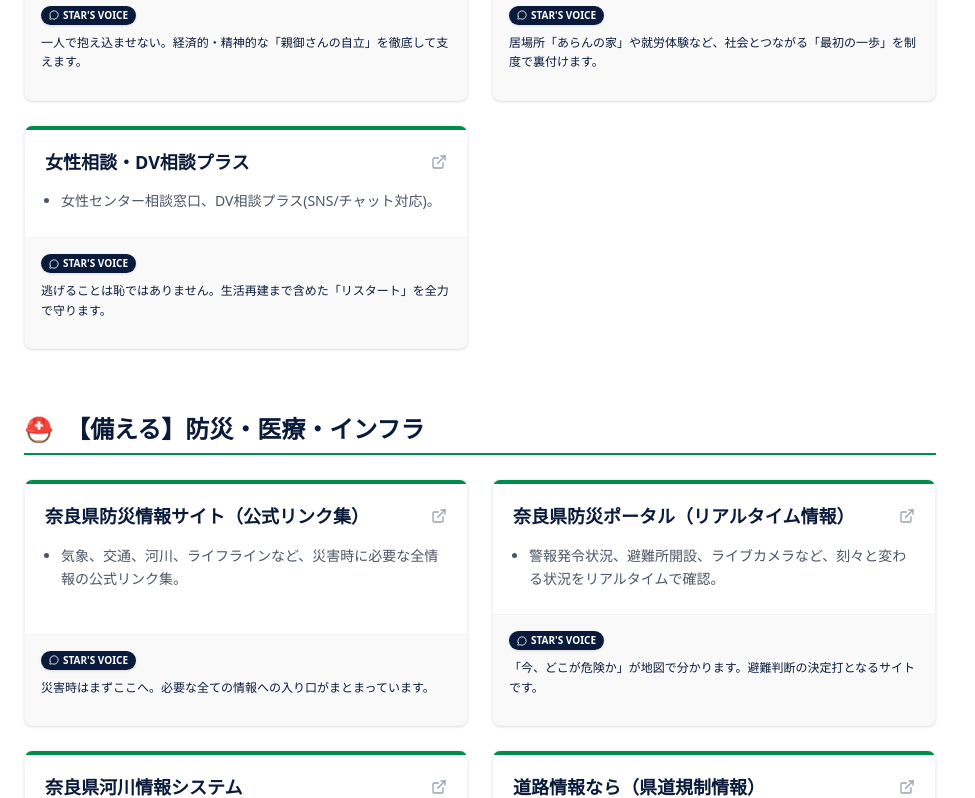
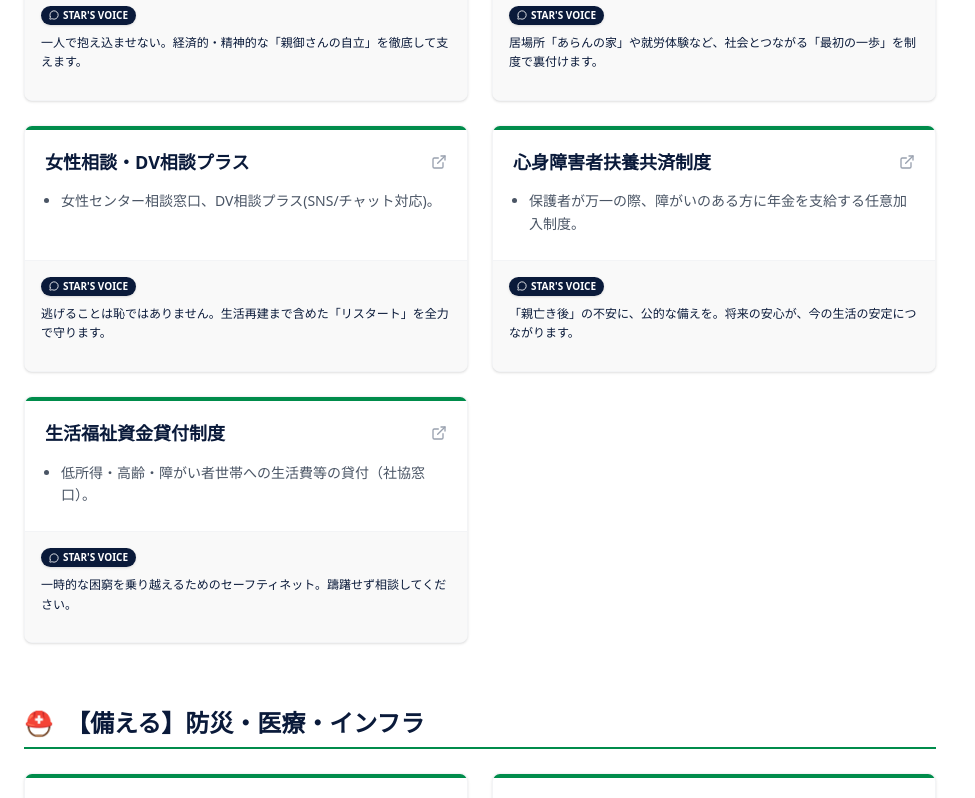
Before and after one commit to tkaminobiz-art/daichihoshikawa-git, a Next.js app: page /support in a window 1280 px wide. Shown: the part 1660-2458 px from the top of the page, without its empty margins (0-975 px from the left). Built offline with nearby package versions, Linux system fonts and the light colour scheme.

Commit message:
Update Support Portal: Add 14 new support links (Subsidies & Grants)

```diff
--- a/data/supportData.ts
+++ b/data/supportData.ts
@@ -68,6 +68,20 @@ export const supportData: SupportCategory[] = [
                 comment: "逃げることは恥ではありません。生活再建まで含めた「リスタート」を全力で守ります。",
                 tags: ['emergency', 'parent']
             },
+            {
+                title: "心身障害者扶養共済制度",
+                url: "https://www.pref.nara.jp/dd.aspx?menuid=1273",
+                description: "保護者が万一の際、障がいのある方に年金を支給する任意加入制度。",
+                comment: "「親亡き後」の不安に、公的な備えを。将来の安心が、今の生活の安定につながります。",
+                tags: ['parent', 'senior']
+            },
+            {
+                title: "生活福祉資金貸付制度",
+                url: "https://www.pref.nara.jp/1270.htm",
+                description: "低所得・高齢・障がい者世帯への生活費等の貸付（社協窓口）。",
+                comment: "一時的な困窮を乗り越えるためのセーフティネット。躊躇せず相談してください。",
+                tags: ['senior', 'parent']
+            },
         ],
     },
     {
@@ -112,6 +126,34 @@ export const supportData: SupportCategory[] = [
                 tags: ['emergency', 'parent', 'student', 'senior']
             },
             {
+                title: "がんネットなら（奈良県がん情報提供ポータル）",
+                url: "http://www3.pref.nara.jp/gannet/",
+                description: "がん検診、相談窓口、患者サロンなど、県内のがん医療情報を網羅。",
+                comment: "2人に1人ががんになる時代。正しい知識と早期発見が、あなたと家族の命を守ります。",
+                tags: ['senior', 'parent']
+            },
+            {
+                title: "指定難病医療費助成制度",
+                url: "https://www.pref.nara.jp/dd.aspx?menuid=11607",
+                description: "指定難病の治療にかかる医療費助成。自己負担上限管理など。",
+                comment: "長期の療養には経済的な支えが不可欠です。制度を正しく使い、治療に専念できる環境を。",
+                tags: ['senior', 'parent']
+            },
+            {
+                title: "小児慢性特定疾病医療費助成制度",
+                url: "https://www.pref.nara.jp/dd.aspx?menuid=11607",
+                description: "18歳未満の慢性疾患児の医療費負担を軽減。",
+                comment: "病気と闘う子供たちとそのご家族を、社会全体で支えるための仕組みです。",
+                tags: ['parent']
+            },
+            {
+                title: "奈良県ナースセンター（看護職支援）",
+                url: "http://www.nara-kango.or.jp/nur-01.html",
+                description: "看護職の無料職業紹介、復職支援研修、進路相談。",
+                comment: "地域医療の要は「人」です。潜在看護師の復職を全力でサポートし、医療現場を支えます。",
+                tags: ['business']
+            },
+            {
                 title: "医療（救急安心センター #7119）",
                 url: "https://www.pref.nara.jp/53886.htm",
                 description: "看護師・相談員による24時間救急相談（0744-20-0119）。",
@@ -145,6 +187,27 @@ export const supportData: SupportCategory[] = [
         description: "教育委員会、学校案内、青少年育成など、次世代の可能性を広げる情報。",
         items: [
             {
+                title: "なら結婚応援団",
+                url: "http://www.naradeai.pref.nara.jp/",
+                description: "県主催の婚活イベント、結婚支援情報のポータルサイト。",
+                comment: "「結婚したい」という想いを応援。出会いの場の創出から、少子化対策に取り組みます。",
+                tags: ['student', 'parent']
+            },
+            {
+                title: "児童扶養手当",
+                url: "https://www.pref.nara.jp/1648.htm",
+                description: "ひとり親家庭等の生活安定と自立促進のための手当詳細。",
+                comment: "子供の貧困は絶対に防ぐ。手当は「恵み」ではなく、子供の未来への「投資」です。",
+                tags: ['parent']
+            },
+            {
+                title: "ひとり親家庭等自立支援給付金",
+                url: "https://www.pref.nara.jp/dd.aspx?menuid=1272",
+                description: "資格取得（看護師等）や職業訓練受講を支援する給付金制度。",
+                comment: "スキルアップが収入アップに直結します。親御さんの「稼ぐ力」を具体的に後押しします。",
+                tags: ['parent', 'business']
+            },
+            {
                 title: "奈良県教育委員会（教職員採用・改革）",
                 url: "https://www.pref.nara.jp/kyoiku/",
                 description: "いじめ対策、ICT教育、教職員の働き方改革（育休取得促進）。",
@@ -173,6 +236,41 @@ export const supportData: SupportCategory[] = [
         icon: "💰",
         description: "事業者支援、観光情報、ふるさと納税、雇用労働相談。",
         items: [
+            {
+                title: "奈良県住宅リフォーム・耐震改修支援",
+                url: "https://www.pref.nara.jp/1260.htm",
+                description: "既存住宅の耐震改修、バリアフリー化への補助制度。",
+                comment: "命を守る「強い家」へ。リフォームは地域経済の活性化にも直結する一石二鳥の施策です。",
+                tags: ['senior', 'parent', 'business']
+            },
+            {
+                title: "県産材を使用した住宅助成事業",
+                url: "https://www.pref.nara.jp/1260.htm",
+                description: "奈良の木を使用した住宅の新築・増改築に対する助成金。",
+                comment: "地元の木を使うことが、奈良の山を守ることにつながります。環境と経済の好循環を。",
+                tags: ['business', 'parent']
+            },
+            {
+                title: "職業訓練受講給付金（求職者支援制度）",
+                url: "https://www.pref.nara.jp/1284.htm",
+                description: "求職者が月額10万円を受給しながら職業訓練を受けられる制度。",
+                comment: "学び直し（リスキリング）の期間を生活面から保障。安心して次のキャリアへ挑戦してください。",
+                tags: ['business']
+            },
+            {
+                title: "就職氷河期世代活躍支援",
+                url: "https://www.pref.nara.jp/1284.htm",
+                description: "30代半ば〜50代半ばの世代への集中就労支援プログラム。",
+                comment: "社会の都合で苦労した世代を、置き去りにしない。正規雇用への道を具体的に拓きます。",
+                tags: ['business']
+            },
+            {
+                title: "奥大和移住定住交流センター engawa",
+                url: "https://okuyamato-engawa.jp/",
+                description: "南部・東部への移住相談、空き家バンク、仕事紹介の窓口。",
+                comment: "「住んでよし、働いてよし」の奥大和へ。新しいライフスタイルを求める人を全力で歓迎します。",
+                tags: ['business', 'parent', 'senior']
+            },
             {
                 title: "産業振興・企業支援（地域産業振興センター）",
                 url: "https://www.pref.nara.jp/1285.htm",
```
